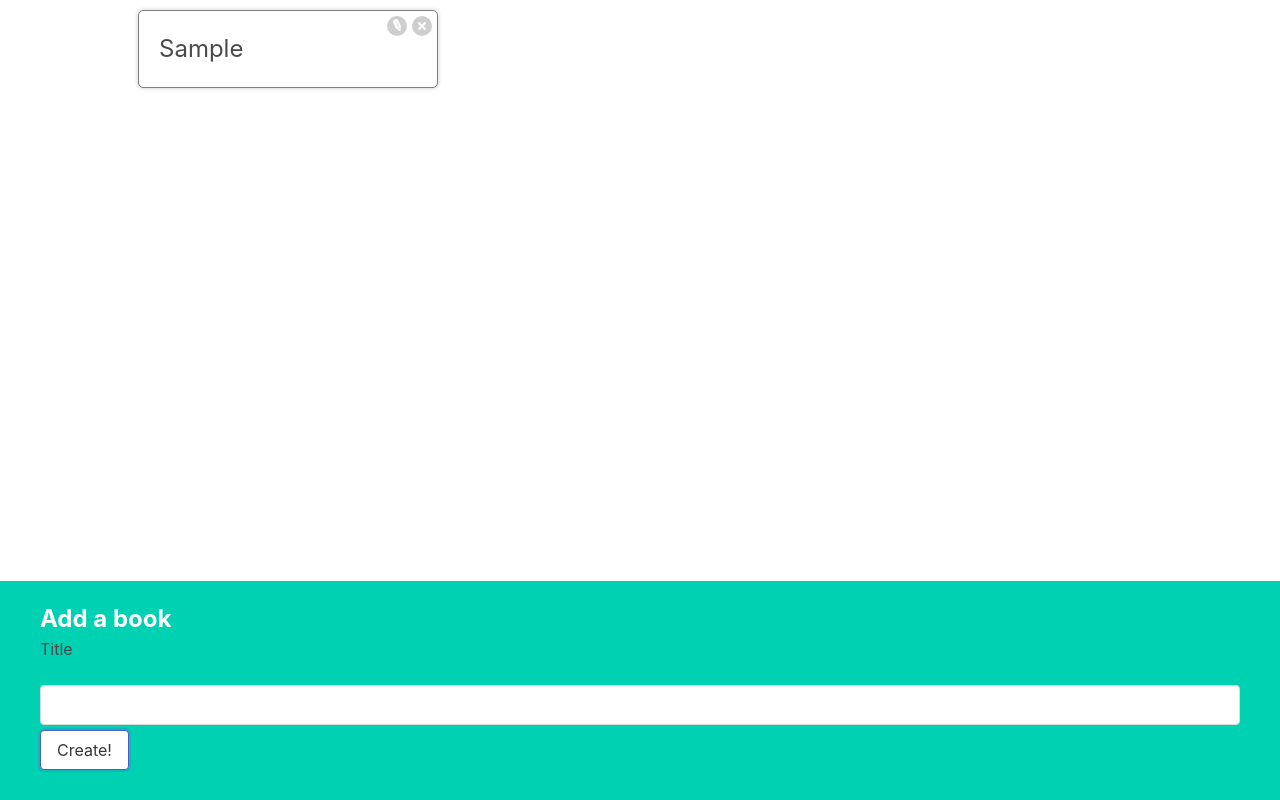
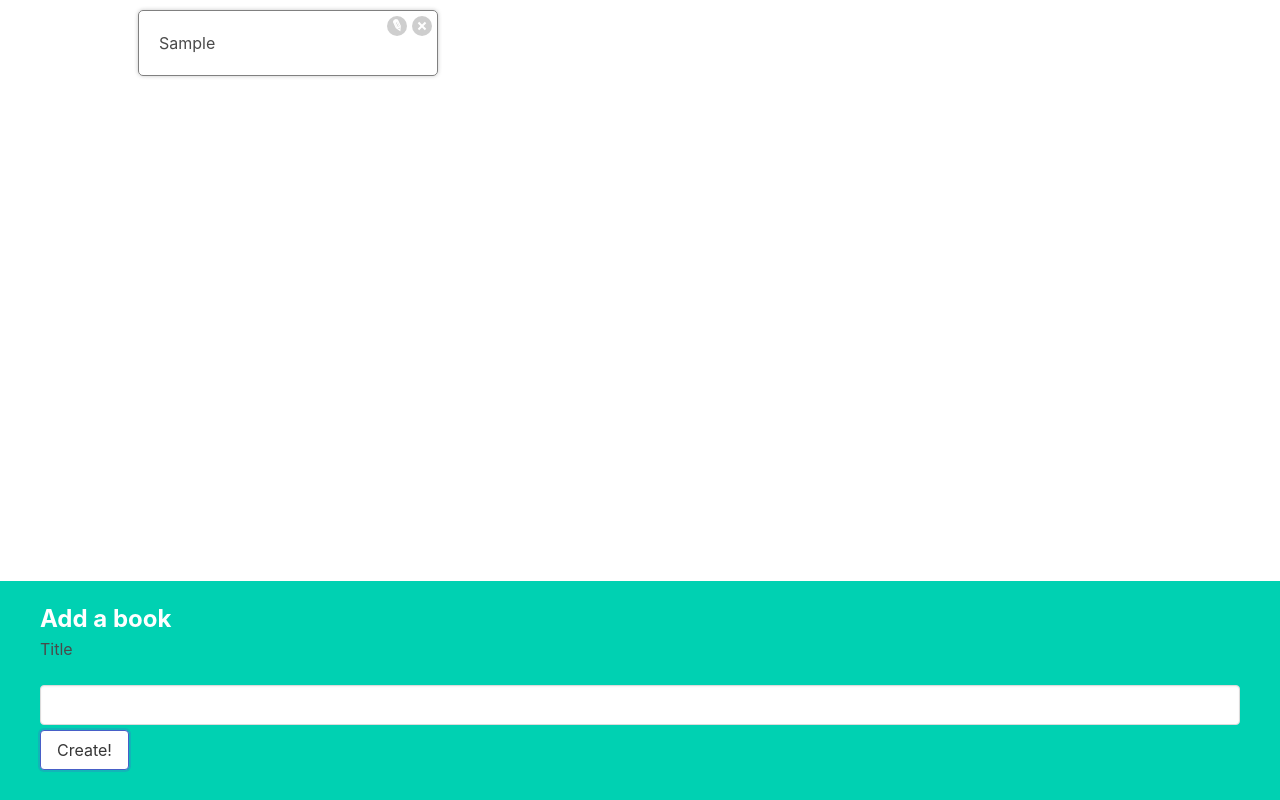
Before and after one commit to RyanThen/react-practice-projects, a React (Create React App) app in the folder reading-list-app/: page / in a window 1280 px wide. Both pictures are taken after typing "Sample" into the empty fields and a click on the button "Create!". Built offline with nearby package versions, Linux system fonts and the light colour scheme.

Commit message:
continued edit book functionality

```diff
--- a/reading-list-app/src/App.js
+++ b/reading-list-app/src/App.js
@@ -4,6 +4,14 @@ import BookList from './components/BookList';
 
 function App() {
   const [books, setBooks] = useState([]);
+
+  const editBookById = (id, newTitle) => {
+    const updatedBooks = books.map(book => {
+      if(book.id === id) return { ...books, title: newTitle };
+      return book;
+    })
+    setBooks(updatedBooks);
+  }
 
   const deleteBookById = function(bookID) {
     const updatedBooks = books.filter((book) => {
@@ -25,7 +33,7 @@ function App() {
 
   return (
     <div className="app">
-      <BookList books={books} onDelete={deleteBookById} />
+      <BookList books={books} onEdit={editBookById} onDelete={deleteBookById} />
       <BookCreate onSubmit={createBook} />
     </div>
   )
--- a/reading-list-app/src/components/BookEdit.js
+++ b/reading-list-app/src/components/BookEdit.js
@@ -1,5 +1,24 @@
-function BookEdit() {
-  return <div>BookEdit</div>
+import { useState } from 'react';
+
+function BookEdit({ book, onSubmit }) {
+  const [title, setTitle] = useState(book.title);
+
+  const handleChange = (e) => {
+    setTitle(e.target.value);
+  }
+
+  const handleFormSubmit = (e) => {
+    e.preventDefault();
+    onSubmit(book.id, title);
+  }
+
+  return (
+    <form onSubmit={handleFormSubmit}>
+      <label className="label">Title</label>
+      <input onChange={handleChange} value={title} className="input" />
+      <button className="button is-primary">Save</button>
+    </form>
+  )
 }
 
 export default BookEdit;
--- a/reading-list-app/src/components/BookList.js
+++ b/reading-list-app/src/components/BookList.js
@@ -1,9 +1,9 @@
 import BookShow from './BookShow';
 
-function BookList({ books, onDelete }) {
+function BookList({ books, onEdit, onDelete }) {
 
   const renderedBooks = books.map((book) => {
-    return <BookShow book={book} onDelete={onDelete} key={book.id} />;
+    return <BookShow book={book} onEdit={onEdit} onDelete={onDelete} key={book.id} />;
   })
 
   return <div className="book-list">{ renderedBooks }</div>
--- a/reading-list-app/src/components/BookShow.js
+++ b/reading-list-app/src/components/BookShow.js
@@ -1,7 +1,7 @@
 import { useState } from 'react';
 import BookEdit from './BookEdit';
 
-function BookShow({ book, onDelete }) {
+function BookShow({ book, onEdit, onDelete }) {
   const [bookEdit, setBookEdit] = useState(false);
 
   const handleEditClick = () => {
@@ -12,12 +12,17 @@ function BookShow({ book, onDelete }) {
     onDelete(book.id);
   }
 
-  let content = <h3>{ book.title }</h3>;
-  if(bookEdit) content = <BookEdit />
+  const handleSubmit = (id, newTitle) => {
+    setBookEdit(false);
+    onEdit(id, newTitle);
+  }
+
+  // let content = <h3>{ book.title }</h3>;
+  // if(bookEdit) content = <BookEdit book={book} onEdit={onEdit} />
 
   return (
     <div className="book-show">
-      <div>{ content }</div>
+      <div>{ bookEdit ? <BookEdit book={book} onSubmit={handleSubmit} /> : book.title }</div>
       <div className="actions">
         <button className="edit" onClick={handleEditClick}>Edit</button>
         <button className="delete" onClick={handleDeleteClick}>Delete</button>
```
